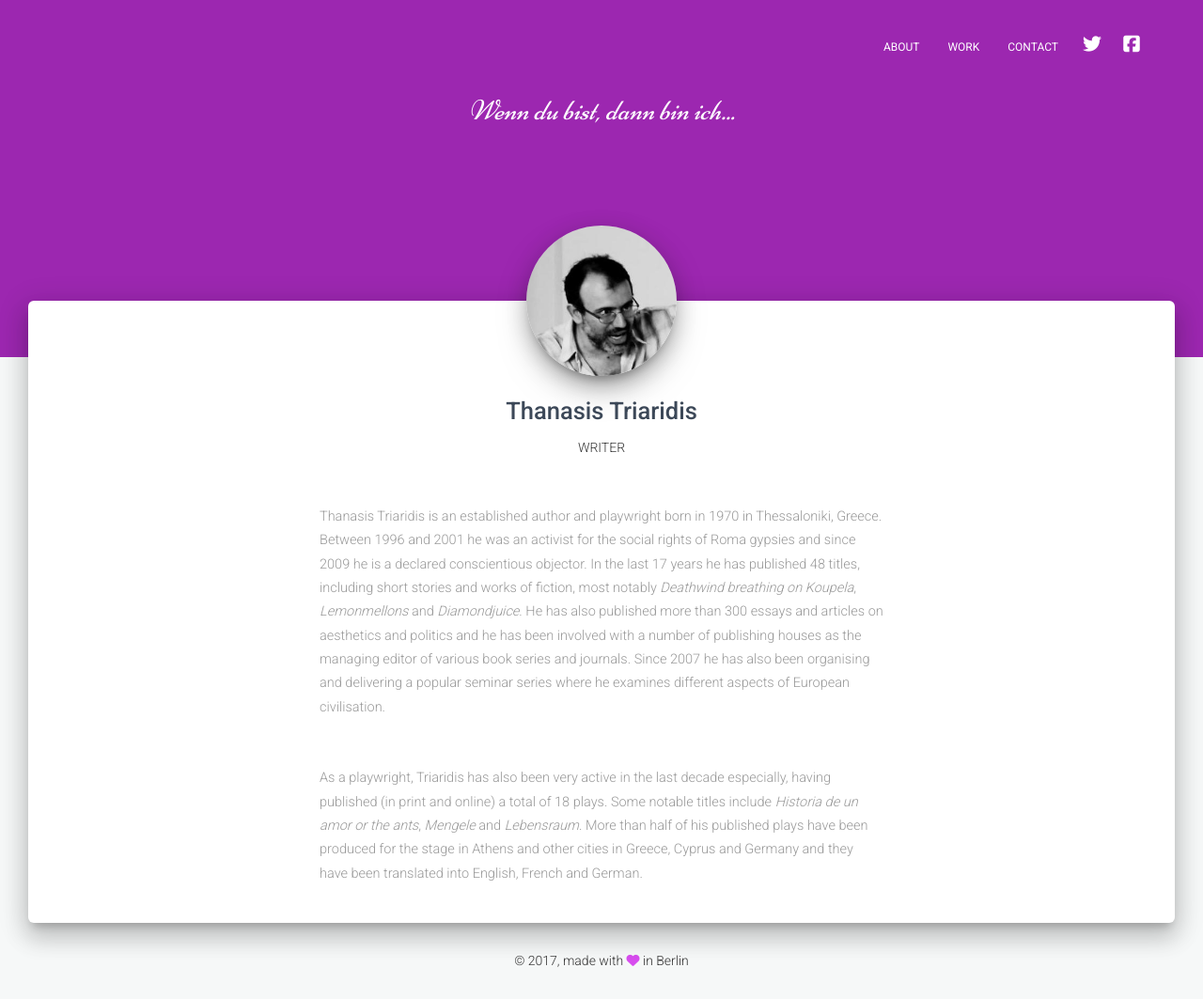
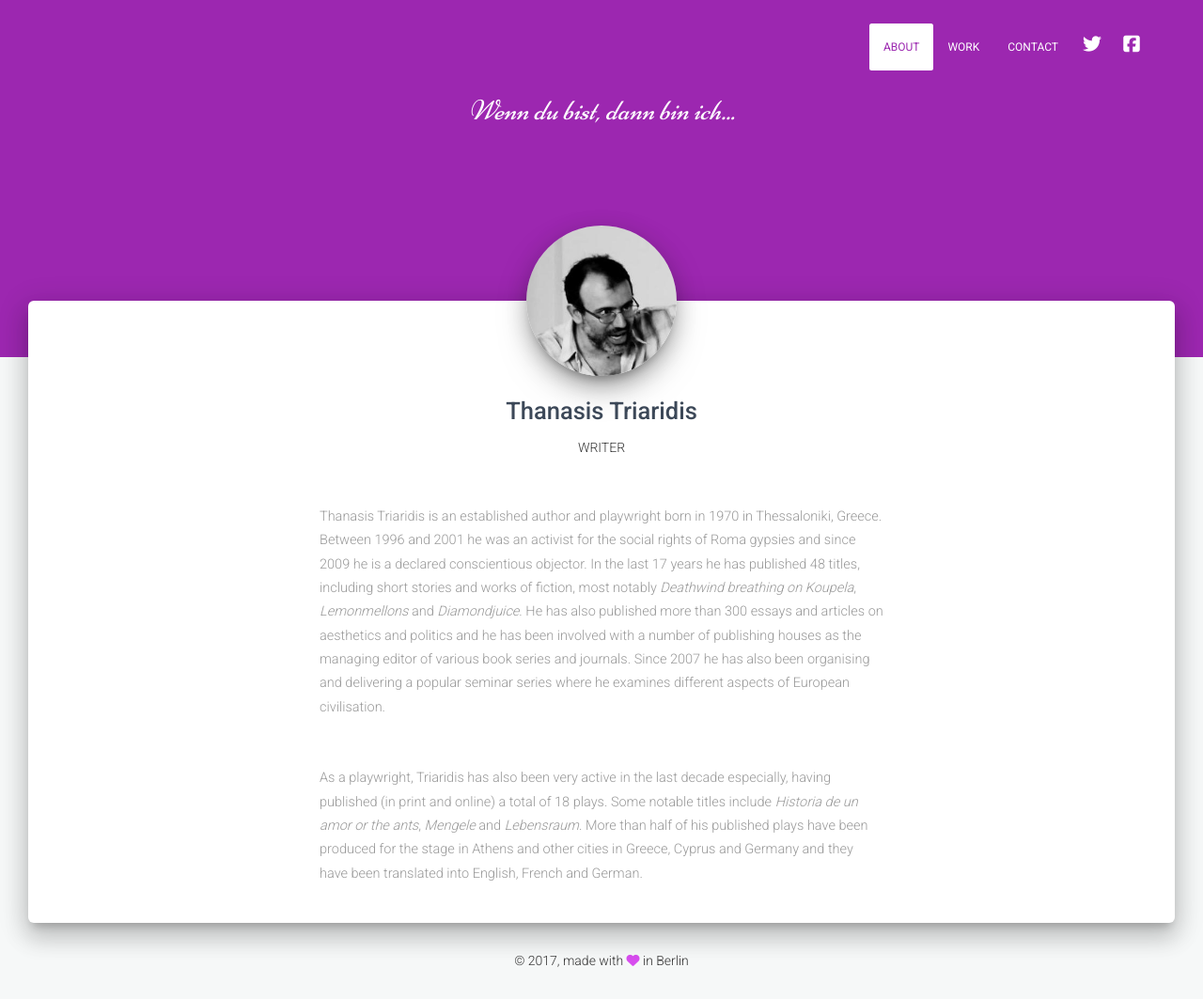
Before and after one commit to zephyrous/triar, a Jekyll site: the page built from index.html, in a window 1280 px wide and 1063 px high. Shown: the whole window at 94% size. Built offline with Jekyll 4.4.1, drawn with Linux system fonts in a browser that asks for light colours; nearby versions of some CDN libraries.

Commit message:
index url updated - test

```diff
--- a/_includes/nav.html
+++ b/_includes/nav.html
@@ -13,7 +13,7 @@
         <div class="collapse navbar-collapse" id="navigation-example">
             <ul class="nav navbar-nav navbar-right">
                 <li>
-                    <a href="/index/" class="navbar-item-custom {% if page.url == '/index/' %}active{% endif %}">
+                    <a href="/" class="navbar-item-custom {% if page.url == '/' %}active{% endif %}">
                         About
                     </a>
                 </li>
```
